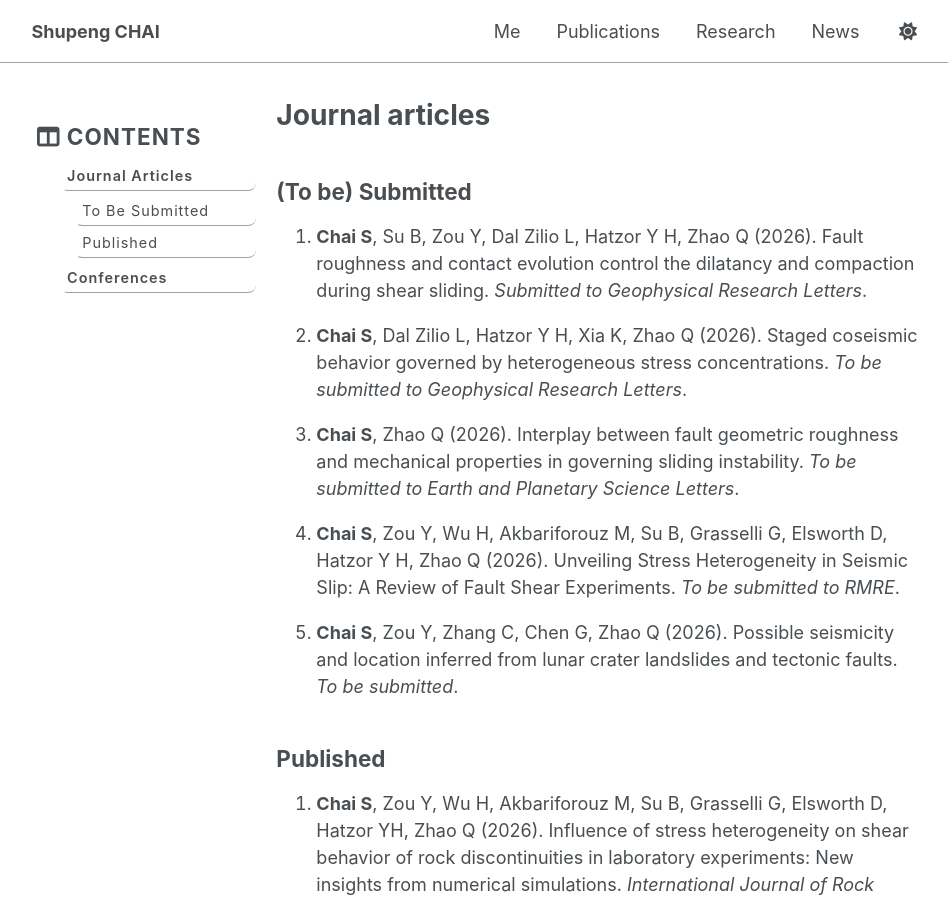
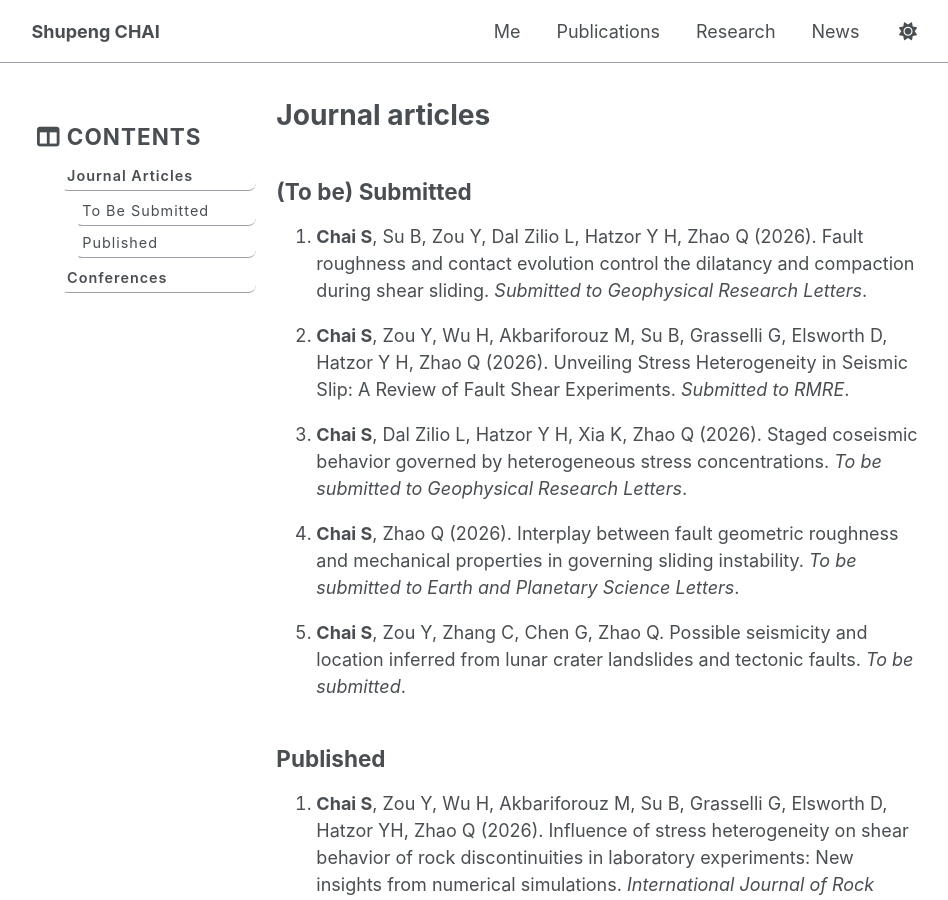
Before and after one commit to spchai/spchai.github.io, a Jekyll site: the page built from _pages/publications.md, in a window 1280 px wide and 900 px high. Shown: the whole window, without its empty margins (164-1112 px from the left). Built offline with Jekyll 4.4.1, drawn with Linux system fonts in a browser that asks for light colours.

Commit message:
Update publications.md

```diff
--- a/_pages/publications.md
+++ b/_pages/publications.md
@@ -17,13 +17,13 @@
 
 1. **Chai S**, Su B, Zou Y, Dal Zilio L, Hatzor Y H, Zhao Q (2026). Fault roughness and contact evolution control the dilatancy and compaction during shear sliding. _Submitted to Geophysical Research Letters_.
 
+1. **Chai S**, Zou Y, Wu H, Akbariforouz M, Su B, Grasselli G, Elsworth D, Hatzor Y H, Zhao Q (2026). Unveiling Stress Heterogeneity in Seismic Slip: A Review of Fault Shear Experiments. _Submitted to RMRE_.
+
 1. **Chai S**, Dal Zilio L, Hatzor Y H, Xia K, Zhao Q (2026). Staged coseismic behavior governed by heterogeneous stress concentrations. _To be submitted to Geophysical Research Letters_.
 
 1. **Chai S**, Zhao Q (2026). Interplay between fault geometric roughness and mechanical properties in governing sliding instability. _To be submitted to Earth and Planetary Science Letters_.
 
-1. **Chai S**, Zou Y, Wu H, Akbariforouz M, Su B, Grasselli G, Elsworth D, Hatzor Y H, Zhao Q (2026). Unveiling Stress Heterogeneity in Seismic Slip: A Review of Fault Shear Experiments. _To be submitted to RMRE_.
-
-1. **Chai S**, Zou Y, Zhang C, Chen G, Zhao Q (2026). Possible seismicity and location inferred from lunar crater landslides and tectonic faults. _To be submitted_.
+1. **Chai S**, Zou Y, Zhang C, Chen G, Zhao Q. Possible seismicity and location inferred from lunar crater landslides and tectonic faults. _To be submitted_.
 
 ## Published
 1. **Chai S**, Zou Y, Wu H, Akbariforouz M, Su B, Grasselli G, Elsworth D, Hatzor YH, Zhao Q (2026). Influence of stress heterogeneity on shear behavior of rock discontinuities in laboratory experiments: New insights from numerical simulations. _International Journal of Rock Mechanics and Mining Sciences_ 197:106358. https://doi.org/10.1016/j.ijrmms.2025.106358. ([Link](https://doi.org/10.1016/j.ijrmms.2025.106358)).
```
